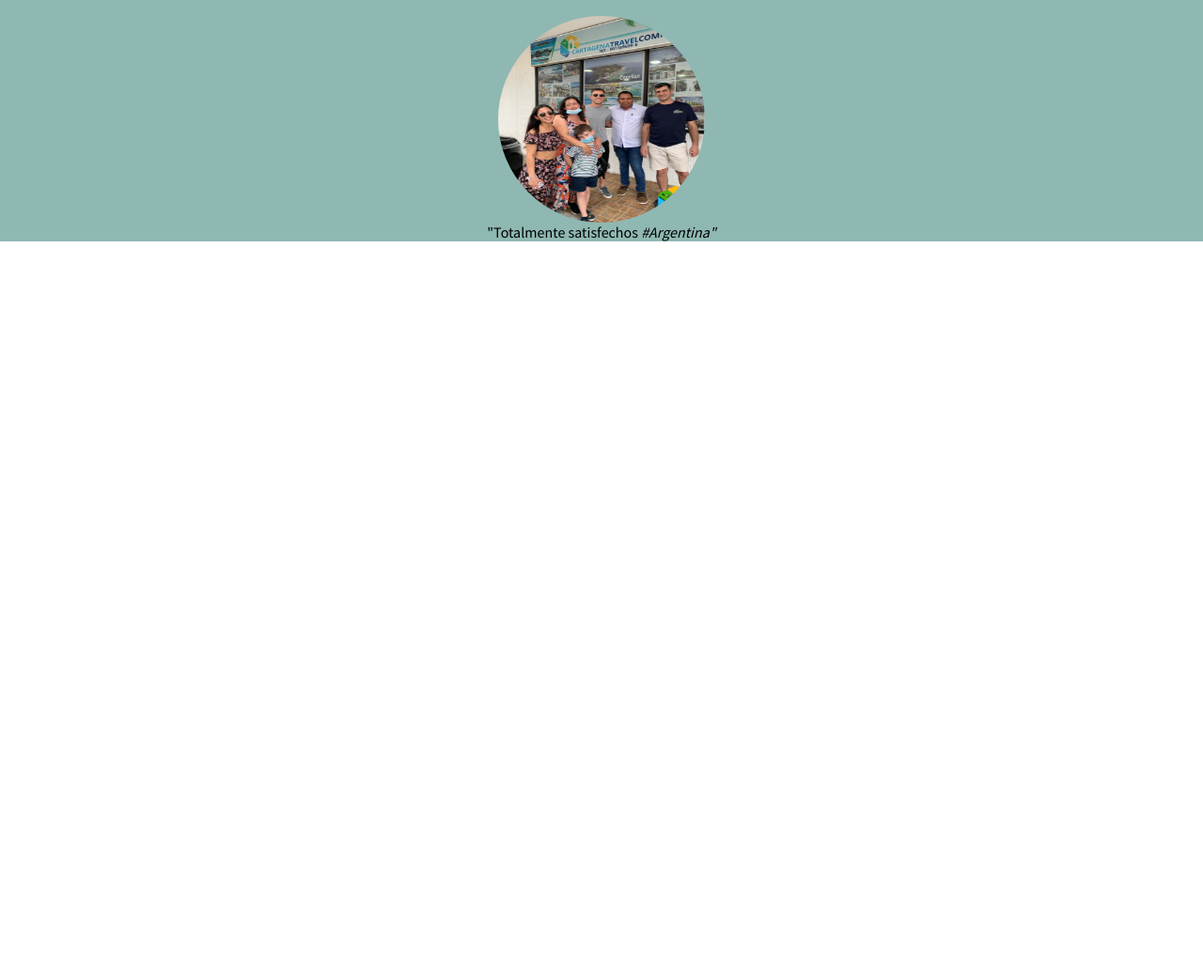
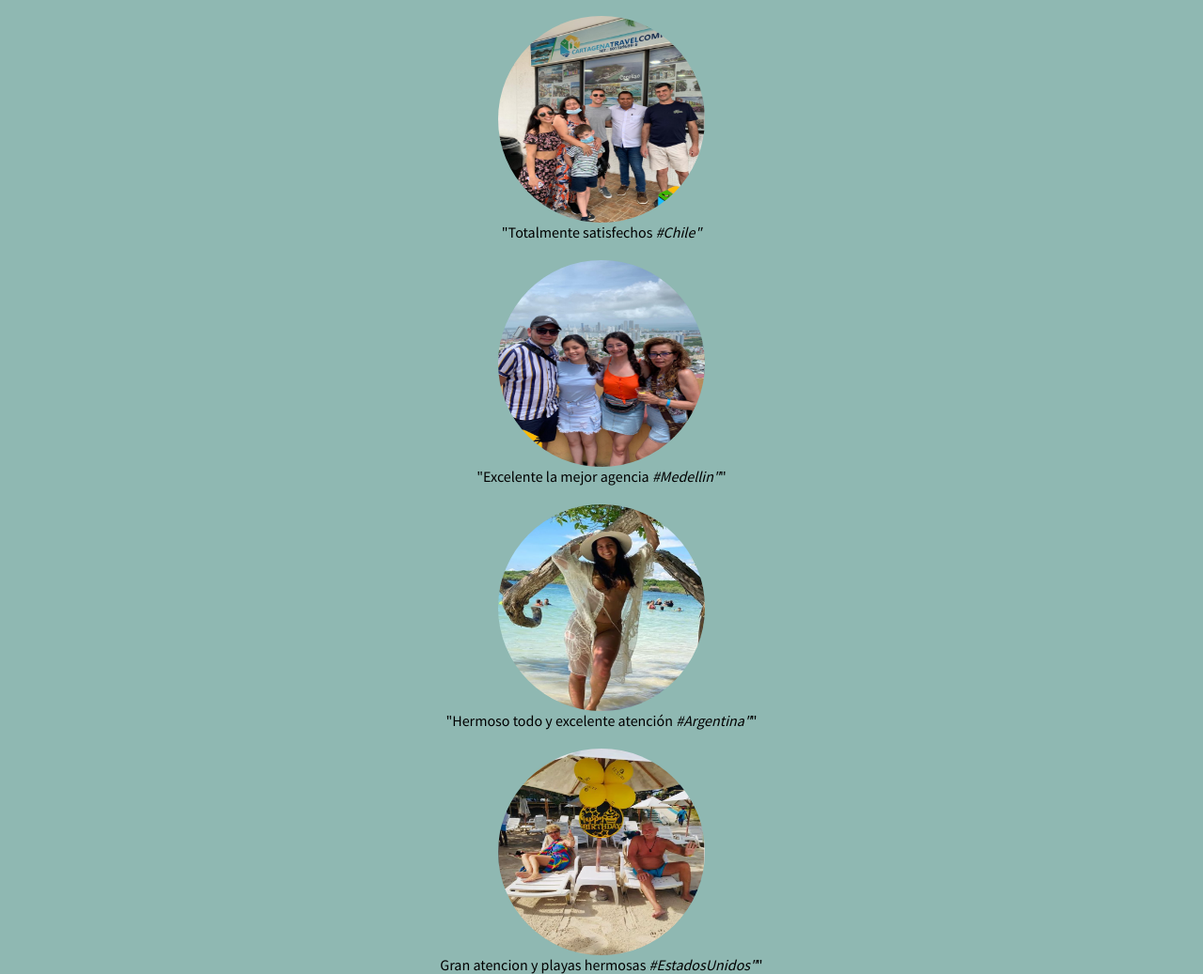
Before and after one commit to MelaCastro/TravelCompany-main, a plain HTML site: page index.html in a window 1280 px wide. Shown: the part 1671-2708 px from the top of the page at 94% size. Before the commit the page ends 1928 px from the top, so only its background shows below. Drawn offline with Linux system fonts and the light colour scheme.

Commit message:
finished clients

```diff
--- a/index.html
+++ b/index.html
@@ -106,7 +106,19 @@
     </p>
     <div class="contenido-cliente">
       <img src="assets/cliente1.jpg" alt="" class="border">
-      <span>"Totalmente satisfechos <sapn class="cursive">#Argentina"</sapn></span>
+      <span>"Totalmente satisfechos <sapn class="cursive">#Chile"</sapn></span>
+    </div>
+    <div class="contenido-cliente">
+      <img src="assets/cliente2.jpg" alt="" class="border">
+      <span>"Excelente la mejor agencia <sapn class="cursive">#Medellin"</sapn>"</span>
+    </div>
+    <div class="contenido-cliente">
+      <img src="assets/cliente3.png" alt="" class="border">
+      <span>"Hermoso todo y excelente atención <sapn class="cursive">#Argentina"</sapn>"</span>
+    </div>
+    <div class="contenido-cliente">
+      <img src="assets/cliente4.png" alt="" class="border">
+      <span>Gran atencion y playas hermosas <sapn class="cursive">#EstadosUnidos"</sapn>"</span>
     </div>
   </div>
   <script src="main.js"></script>
```
Also changed, not shown: assets/cliente2.jpg (added), assets/cliente3.png (added), assets/cliente4.png (added), assets/vector3.png (added).
